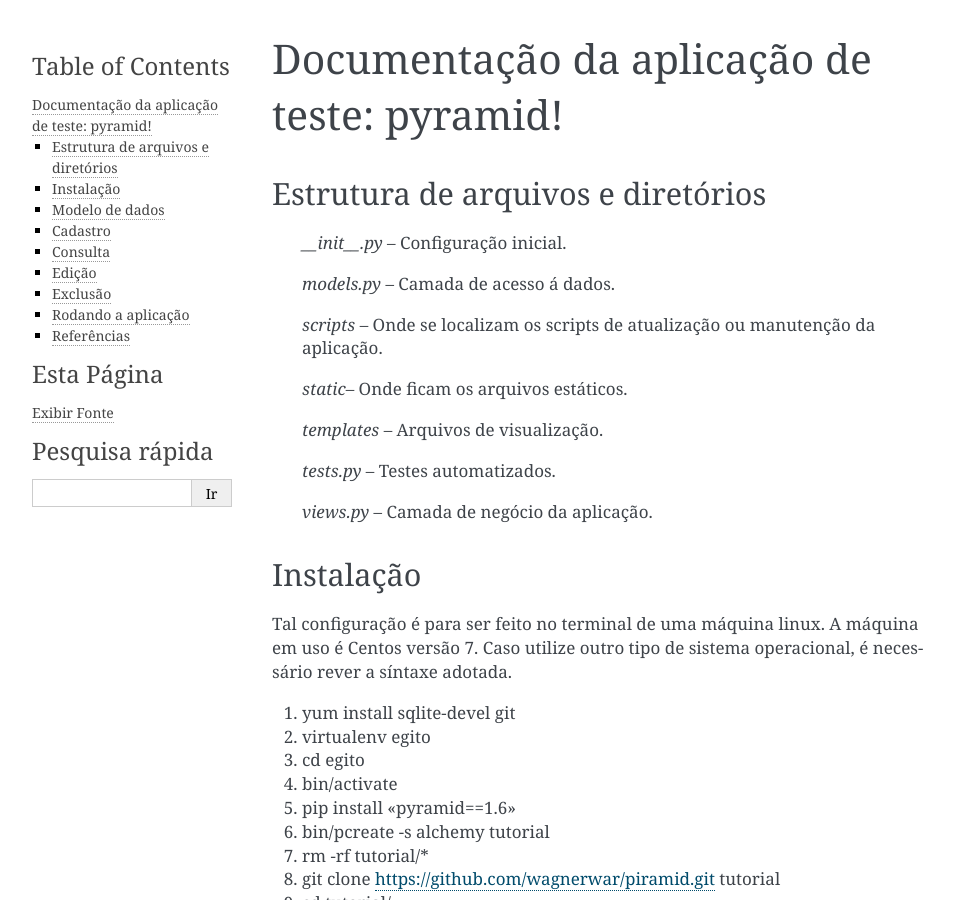
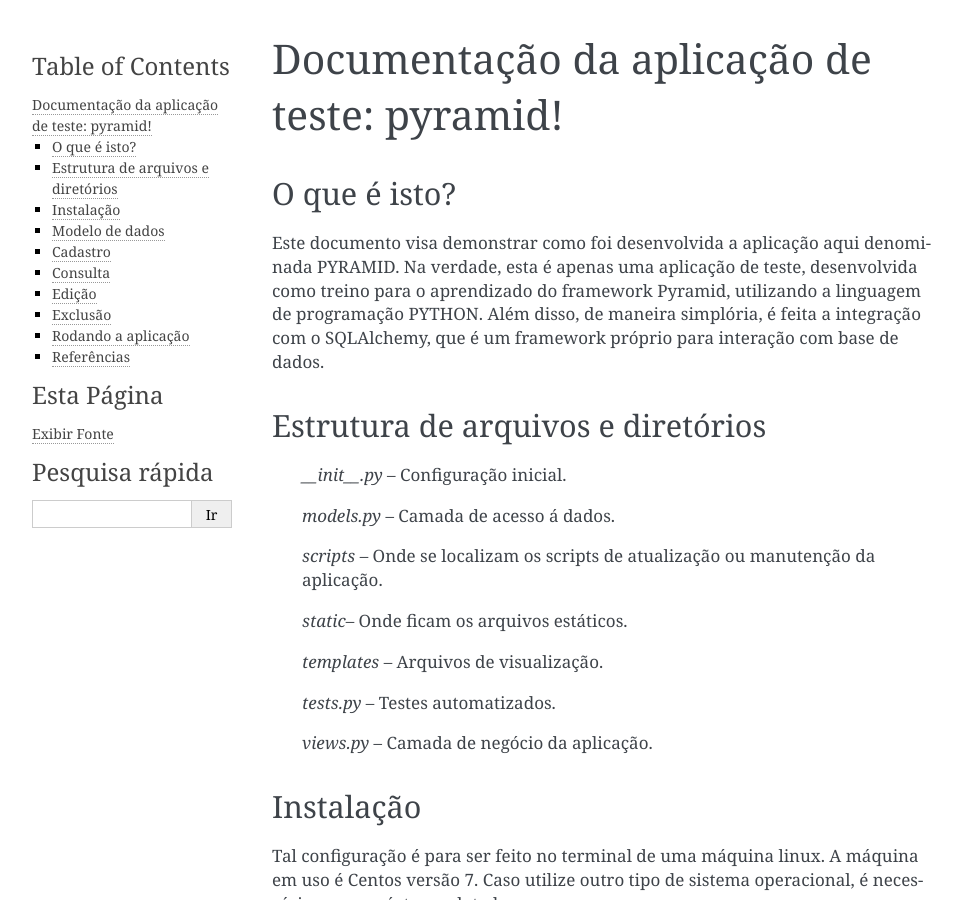
Before and after one commit to wagnerwar/piramid, a Sphinx documentation site: the page built from docs/index.rst, in a window 1280 px wide and 900 px high. Shown: the whole window, without its empty margins (148-1110 px from the left). Built offline with Sphinx 7.4.7, drawn with Linux system fonts in a browser that asks for light colours.

Commit message:
Comitando alterações

```diff
--- a/docs/index.rst
+++ b/docs/index.rst
@@ -5,6 +5,14 @@
 
 Documentação da aplicação de teste: pyramid!
 ===================================
+
+
+================
+O que é isto?
+================
+
+Este documento visa demonstrar como foi desenvolvida a aplicação aqui denominada PYRAMID. Na verdade, esta é apenas uma aplicação de teste, desenvolvida como treino para o aprendizado do framework Pyramid, utilizando a linguagem de programação PYTHON. Além disso, de maneira simplória, é feita a integração com o SQLAlchemy, que é um framework próprio para interação com base de dados.
+
 
 ==================================
 Estrutura de arquivos e diretórios
```
